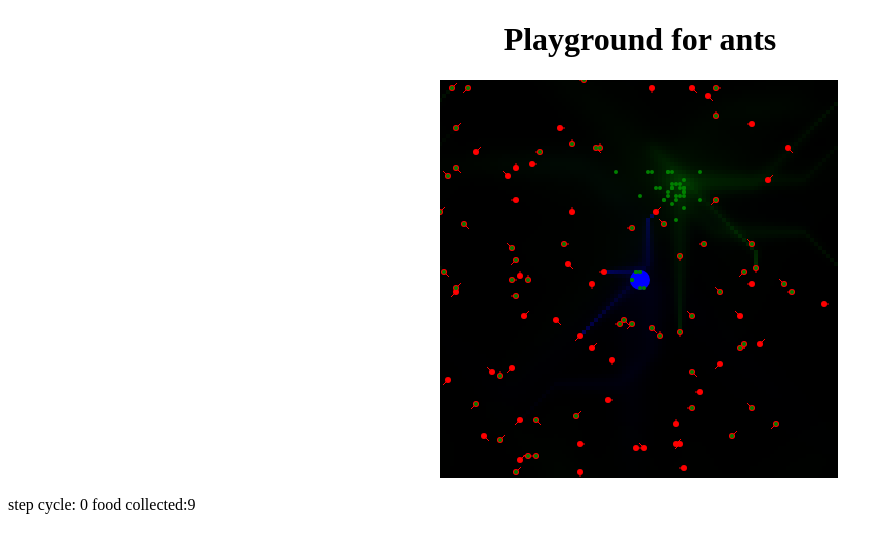
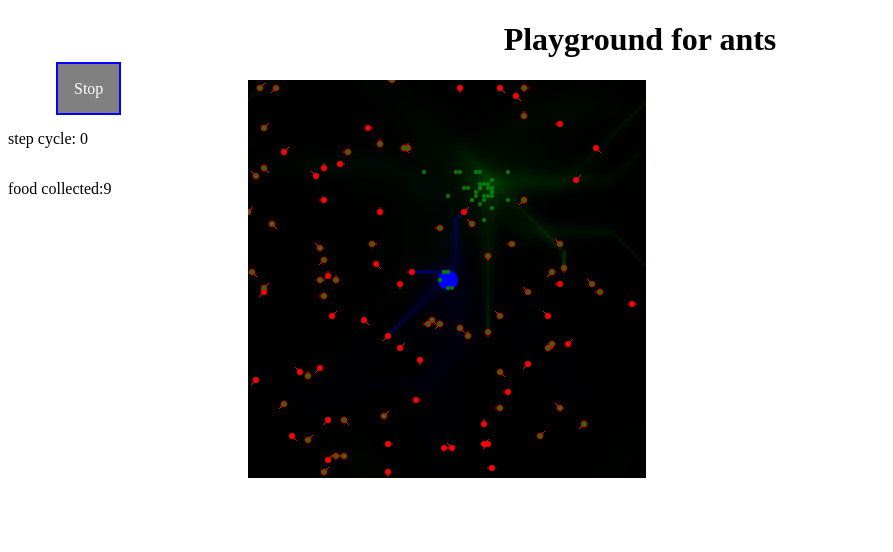
Before and after one commit to richardszabo/ant-ropy, a plain HTML site: page index.html in a window 1280 px wide. Shown: the whole page, without its empty margins (0-893 px from the left). Drawn offline with nearby package versions, Linux system fonts and the light colour scheme.

Commit message:
Start/Stop link.

```diff
--- a/ant-ropy.css
+++ b/ant-ropy.css
@@ -1,10 +1,22 @@
 #canvases {
-    margin-left: auto;
-    margin-right: auto;
-    display: block;
-    border-width: 1px;
-    border-color: red;
+    margin-left: 15em;
 }
 h1 {
     text-align: center;
 }
+a {
+    background-color: grey;
+    color: white;
+    border-color: blue;
+    border-style: solid;
+    border-width: 2px;
+    padding: 1em;
+    margin: 3em;
+}
+
+a:active {
+    background-color: black;
+}
+p {
+    margin-top: 2em;
+}
--- a/ant-ropy.js
+++ b/ant-ropy.js
@@ -39,5 +39,6 @@ Antropy.prototype.step = function() {
     this.pheromone_canvas.draw();
     var end =  +new Date();  // log end timestamp
     var diff = end - start;
-    document.getElementById("demo").innerHTML = "step cycle: " + diff + " food collected:" + this.hive.getFood();
+    document.getElementById("speed").innerHTML = "step cycle: " + diff;
+    document.getElementById("food").innerHTML = " food collected:" + this.hive.getFood();
 }
--- a/devel.txt
+++ b/devel.txt
@@ -130,3 +130,4 @@ It is used for main canvas.
 - Pheromone refactored to avoid duplication of pheromone calculation.
 - Food is carried by the ants.
 - Stocked food is counted.
+- Start/Stop link.
--- a/index.html
+++ b/index.html
@@ -15,19 +15,32 @@
 <script src="canvasdata.js" type="text/javascript"></script>
 <script src="helper.js" type="text/javascript"></script>
 <script>
+var antropy = new Antropy();
 $( document ).ready(function() {
-var antropy = new Antropy();
 antropy.init("canvas","pheromone_canvas");
-setInterval(function() {antropy.step();},10);
+$("#toggle").click(function toggle(){
+    if (this.interval){
+        clearInterval(this.interval);
+        this.interval = null;
+        this.innerHTML='Start';
+    } else {
+        this.interval=setInterval(function(){ antropy.step(); },10);
+        this.innerHTML='Stop';
+    }
 });
+$("#toggle").click();
+});
+
 </script>
   </head>
   <body>
     <h1>Playground for ants</h1>
-    <div id="canvases" style="position:relative; width:400px; height:400px">
+    <div id="canvases">
       <canvas id="canvas" width="400px" height="400px" style="position: absolute; z-index: 2"></canvas>
       <canvas id="pheromone_canvas" width="400px" height="400px" style="position: absolute; z-index: 1"></canvas>
     </div>
-    <p id="demo">aaa</p>
+    <a id="toggle">Start</a>
+    <p id="speed"></p>
+    <p id="food"></p>
   </body>
 </html>
```
